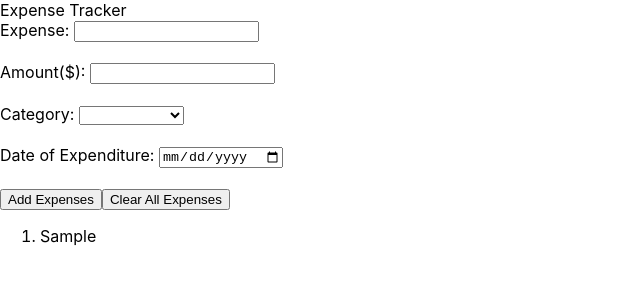
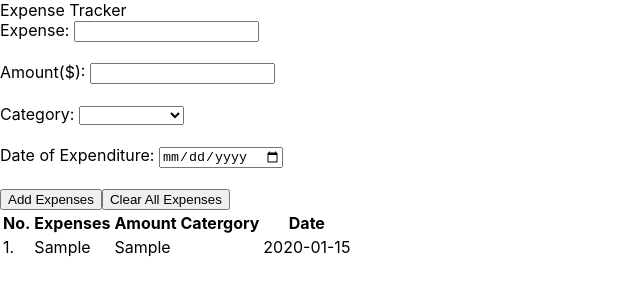
Before and after one commit to shinyi-a/expense-tracker, a React (Create React App) app: page / in a window 1280 px wide. Both pictures are taken after typing "Sample", "Sample", "2020-01-15" into the empty fields and a click on the button "Add Expenses". Shown: the top 300 px of the page, without its empty margins (0-640 px from the left). Built offline with nearby package versions, Linux system fonts and the light colour scheme.

Commit message:
changed ordered list to table

```diff
--- a/src/App.js
+++ b/src/App.js
@@ -11,13 +11,13 @@ function App() {
   //checks if count and expense are in local storage
   if (window.localStorage.getItem("count") === null) {
     count = 0;
-    console.log("this is count " + count);
+    // console.log("this is count " + count);
   } else {
     count = JSON.parse(window.localStorage.getItem("count"));
     for (let i = 1; i <= count; i++) {
       arr.push(JSON.parse(window.localStorage.getItem(`expense${i}`)));
     }
-    console.log("this is count " + count);
+    // console.log("this is count " + count);
   }
 
   //check if delete is trigger
@@ -25,7 +25,13 @@ function App() {
 
   //maps all expenses
   const displayExpenses = arr.map((item) => (
-    <li key={new Date() + Math.random()}>{item.Item}</li>
+    <tr key={new Date() + Math.random()}>
+      <td>{arr.indexOf(item) + 1}.</td>
+      <td>{item.Item}</td>
+      <td>{item.Amount}</td>
+      <td>{item.Category}</td>
+      <td>{item.ExpenseDate}</td>
+    </tr>
   ));
 
   //information to be collected for expense tracker
@@ -41,7 +47,7 @@ function App() {
     const label = e.target.name;
     const input = e.target.value;
     setInput({ ...userInput, [label]: input });
-    console.log(userInput);
+    // console.log(userInput);
   };
 
   //store expense item in local storage and clear form
@@ -121,7 +127,18 @@ function App() {
         <button onClick={handleDelete}>Clear All Expenses</button>
       </div>
       <div>
-        <ol type="1">{del ? "" : displayExpenses}</ol>
+        <table>
+          <tbody>
+            <tr>
+              <th>No.</th>
+              <th>Expenses</th>
+              <th>Amount</th>
+              <th>Catergory</th>
+              <th>Date</th>
+            </tr>
+            {del ? "" : displayExpenses}
+          </tbody>
+        </table>
       </div>
     </div>
   );
```
